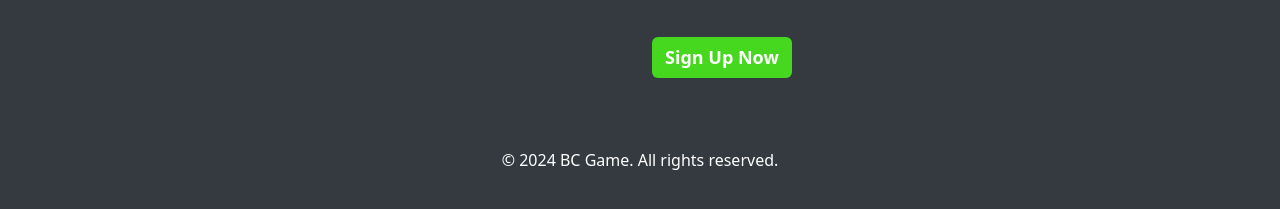
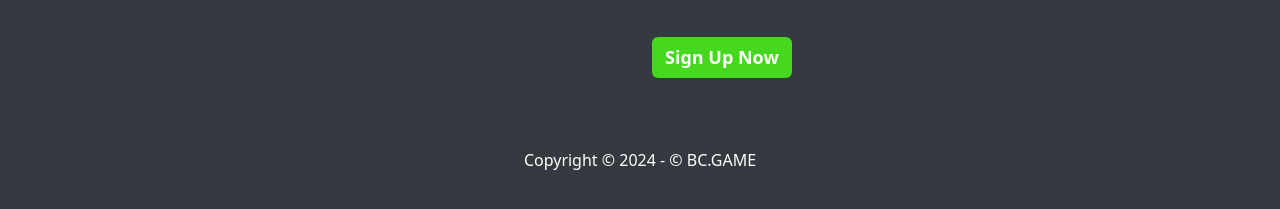
Before and after one commit to kartikagrawal2244/BC-Game, a plain HTML site: page index.html in a window 1280 px wide. Shown: the part 369-578 px from the top of the page. Drawn offline with nearby package versions, Linux system fonts and the light colour scheme.

Commit message:
change copyright

```diff
--- a/index.html
+++ b/index.html
@@ -85,7 +85,7 @@
     </div>
 
     <div class="footer">
-        <p>&copy; 2024 BC Game. All rights reserved.</p>
+        <p>Copyright &copy; 2024 - &copy; BC.GAME</p>
     </div>
 
     <script src="https://cdn.jsdelivr.net/npm/@popperjs/core@2.11.6/dist/umd/popper.min.js"
```
